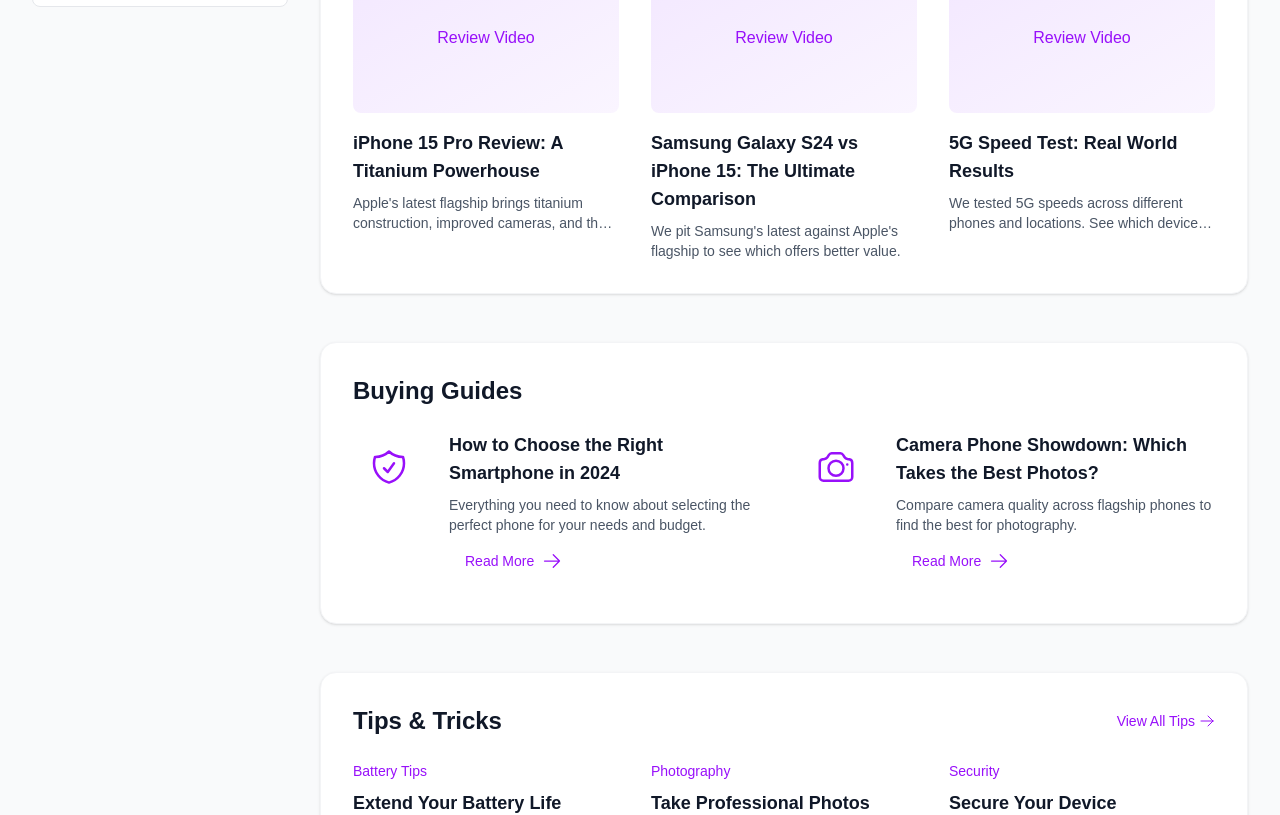
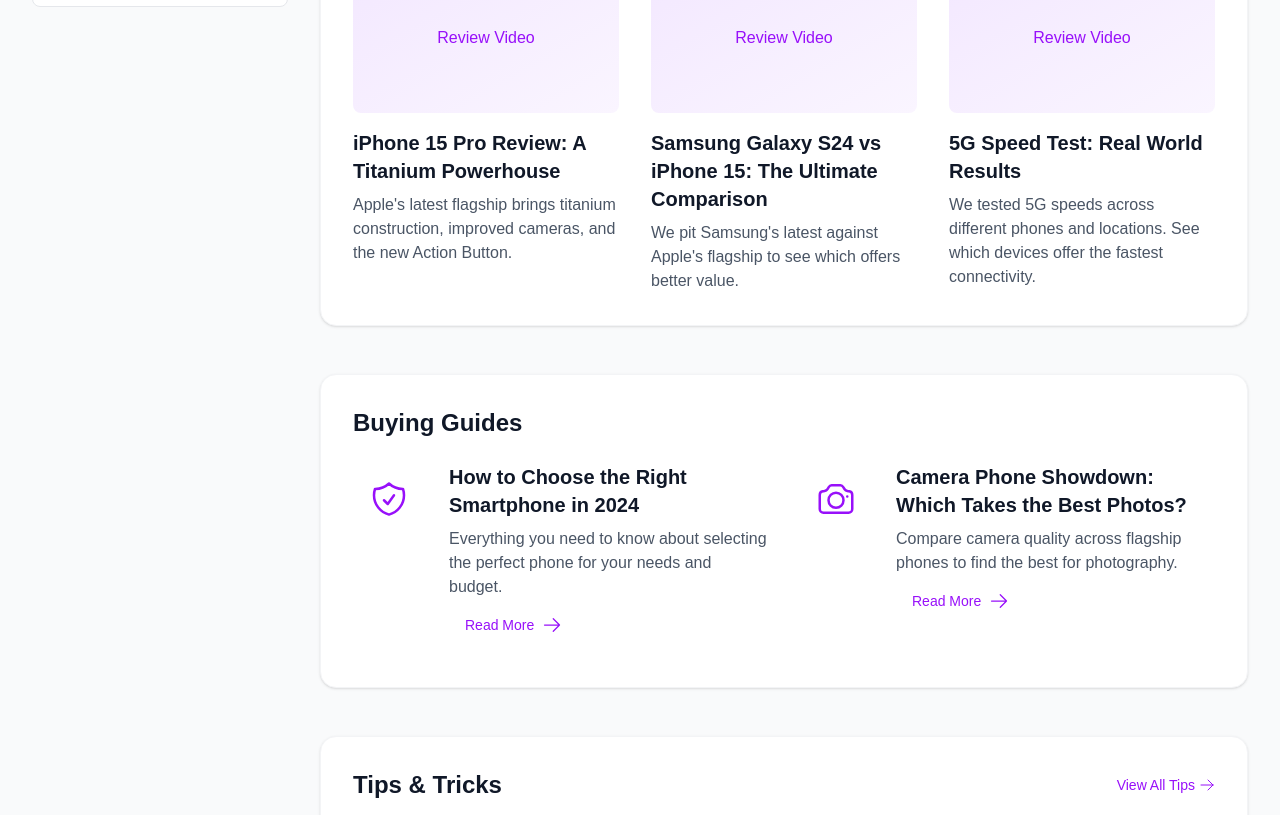
Before and after one commit to skukla/citisignal-nextjs, a Next.js app: page /phones in a window 1280 px wide. Shown: the part 1860-2675 px from the top of the page. Built offline with nearby package versions, Linux system fonts and the light colour scheme.

Commit message:
fix: Update PreviewContent typography to match homepage
- Increase title size (text-lg -> text-xl)
- Increase title weight (semibold -> bold)
- Increase description size (text-sm -> text-base)
- Remove line clamping from description

```diff
--- a/src/components/ui/previews/PreviewContent.tsx
+++ b/src/components/ui/previews/PreviewContent.tsx
@@ -24,21 +24,21 @@
 }: PreviewContentProps) {
   const titleSizeClasses = {
     sm: 'text-base',
-    md: 'text-lg',
-    lg: 'text-xl'
+    md: 'text-xl',
+    lg: 'text-2xl'
   };
 
   return (
     <div className={twMerge('space-y-2', className)}>
       <h3 className={twMerge(
-        'font-semibold group-hover:text-purple-600 transition-colors',
+        'font-bold group-hover:text-purple-600 transition-colors',
         titleSizeClasses[titleSize],
         titleColor
       )}>
         {title}
       </h3>
       <p className={twMerge(
-        'text-sm line-clamp-2',
+        'text-base',
         descriptionColor
       )}>
         {description}
```
